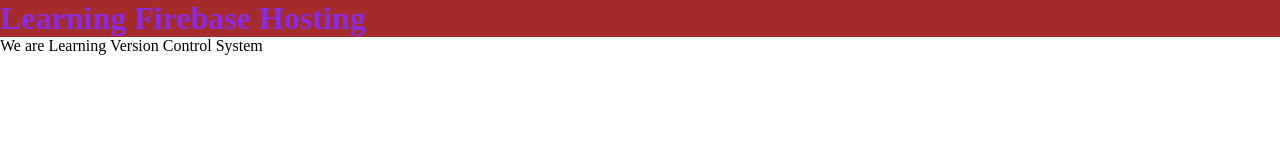
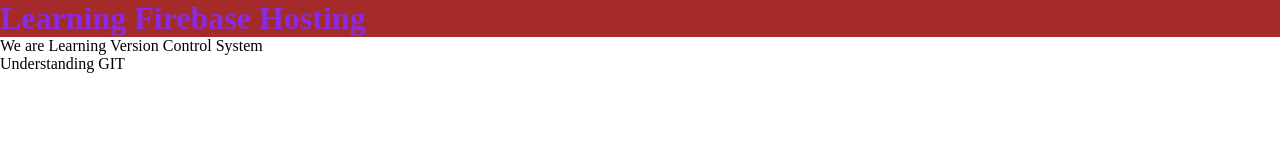
Before and after one commit to adnanali1981/myassignment, a plain HTML site: page public/index.html in a window 1280 px wide. Drawn offline with Linux system fonts and the light colour scheme.

Commit message:
Update Complete

```diff
--- a/public/index.html
+++ b/public/index.html
@@ -8,5 +8,6 @@
 <body>
     <h1>Learning Firebase Hosting</h1>
     <p>We are Learning Version Control System</p>
+    <p>Understanding GIT</p>
 </body>
 </html>
```
